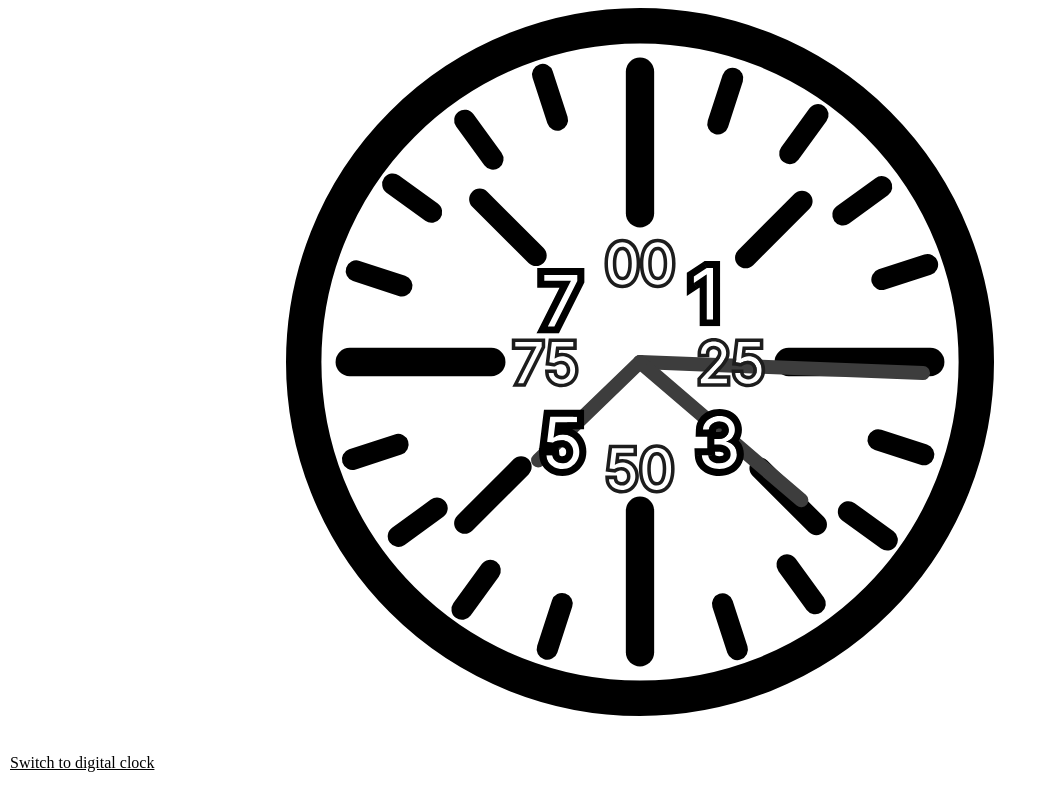
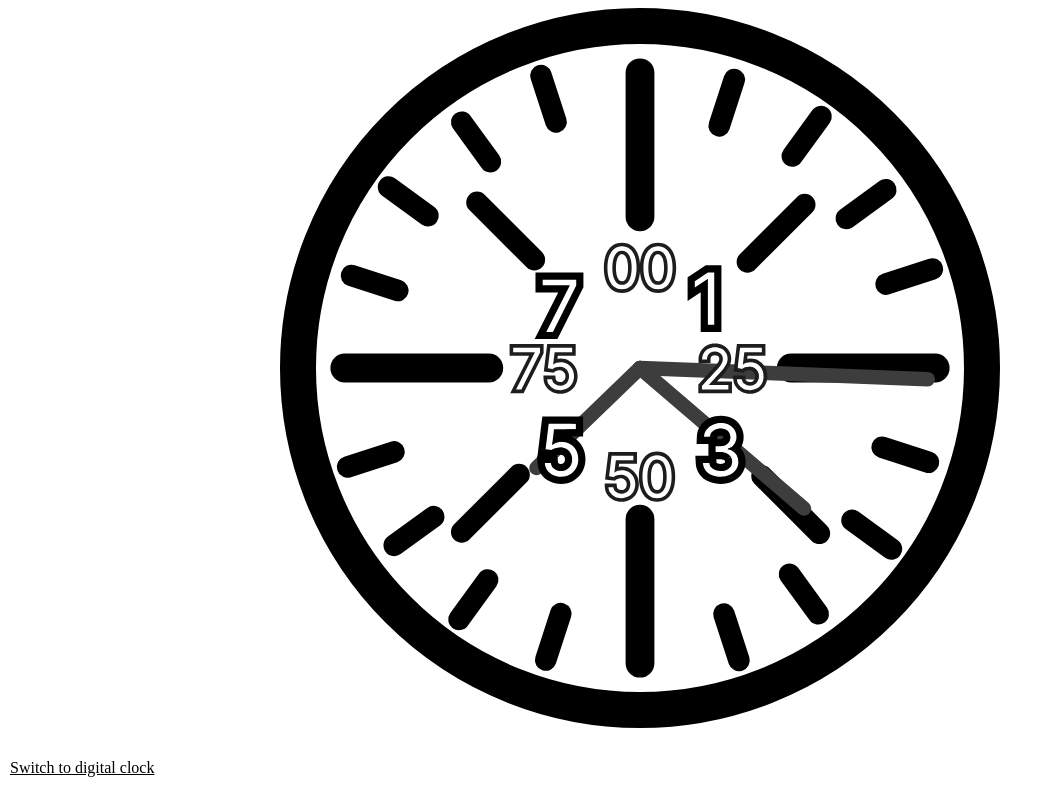
Before and after one commit to TadaHrd/decimal-clock, a plain HTML site: page analog.html in a window 1280 px wide. Shown: the whole page, without its empty margins (0-1053 px from the left). Drawn offline with Linux system fonts and the light colour scheme.

Commit message:
removed useless styles, added no clock type change link option to main page

```diff
--- a/analog.html
+++ b/analog.html
@@ -16,7 +16,7 @@
 
     <main>
         <div id="timeDiv">
-            <svg id="time" viewBox="0 0 100 100" fill="none" xmlns="http://www.w3.org/2000/svg">
+            <svg viewBox="0 0 100 100" fill="none" xmlns="http://www.w3.org/2000/svg">
                 <circle cx="50" cy="50" r="47.5" fill="white" stroke="black" stroke-width="5"/>
                 <g>
                     <line x1="1.5" y1="-1.5" x2="8.26761" y2="-1.5" transform="matrix(-0.309152 -0.951012 0.951014 -0.309149 40.2295 16.7891)" stroke="black" stroke-width="3" stroke-linecap="round"/>
--- a/css/style.css
+++ b/css/style.css
@@ -10,9 +10,6 @@ main {
 
     display: grid;
     grid-template-rows: 1fr 64px;
-
-    justify-content: space-between;
-    align-items: center;
 }
 
 #timeDiv {
@@ -27,10 +24,13 @@ main {
 #timeDiv svg {
     max-width: 90vw;
     max-height: 90vh;
+
+    min-height: 0;
 }
 
 #bottomText {
-    margin: 0 0 10px 10px;
+    height: 64px;
+    margin-left: 10px;
 
     display: flex;
 
```
Also changed, not shown: index.html (+5 -0 lines).
